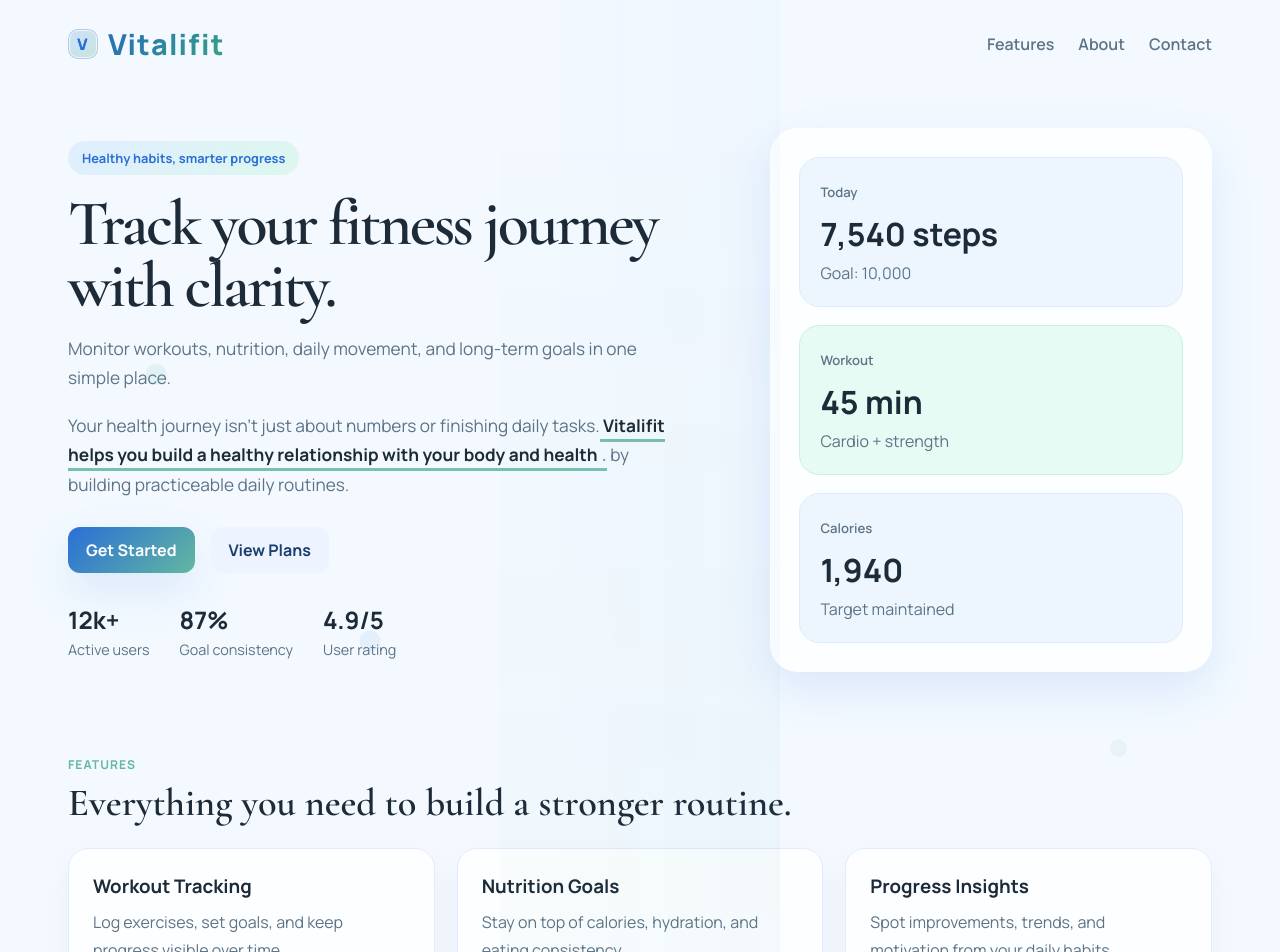
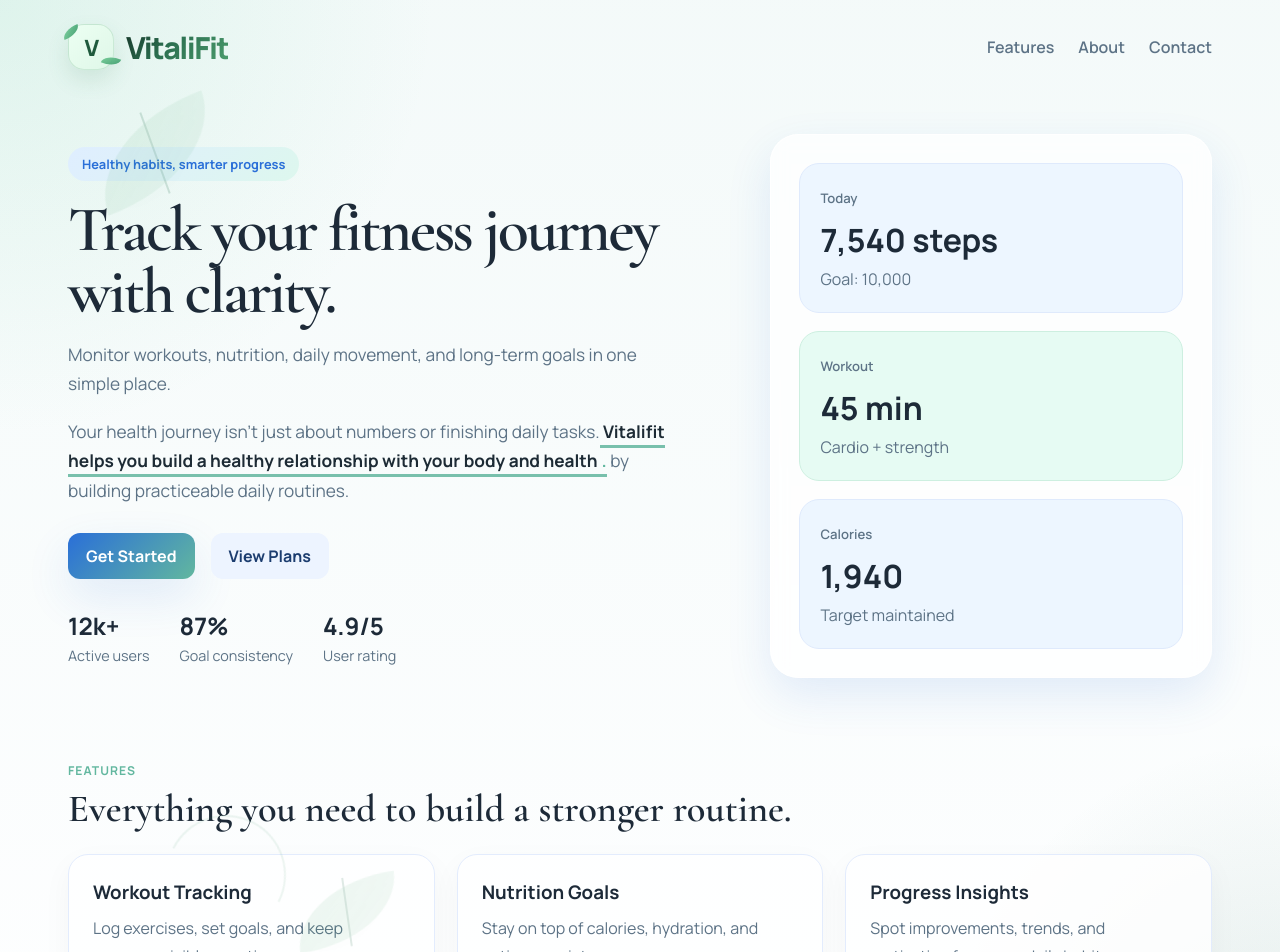
Before and after one commit to aryans2008123-eng/health-fitness-tracker, a React (Vite) app in the folder client/: page / in a window 1280 px wide. Shown: the top 952 px of the page. Built offline with nearby package versions, Linux system fonts and the light colour scheme; no server answers; the HTML template or start-up script is replaced by a standard one.

Commit message:
Rebrand to VitaliFit with refined organic styling

```diff
--- a/client/src/components/LandingPage/LandingPage.css
+++ b/client/src/components/LandingPage/LandingPage.css
@@ -58,34 +58,86 @@ button {
   min-height: 100vh;
   position: relative;
   overflow: hidden;
+  background:
+    radial-gradient(circle at top left, rgba(123, 214, 174, 0.18), transparent 26%),
+    radial-gradient(circle at bottom right, rgba(55, 123, 105, 0.13), transparent 20%),
+    linear-gradient(180deg, rgba(244, 250, 248, 0.8), rgba(255, 255, 255, 0.9));
 }
 
-.landing-page::before,
-.landing-page::after {
-  content: '';
+.background-symbols {
   position: absolute;
   inset: 0;
   pointer-events: none;
-  background-repeat: no-repeat;
-  background-size: 280px auto;
-  opacity: 0.16;
+  z-index: 0;
 }
 
-.landing-page::before {
-  background-image: radial-gradient(circle at 20% 35%, rgba(98, 183, 159, 0.7) 0 10px, transparent 11px),
-    radial-gradient(circle at 70% 24%, rgba(42, 111, 216, 0.5) 0 9px, transparent 10px),
-    linear-gradient(180deg, transparent 0%, rgba(98, 183, 159, 0.18) 100%);
-  background-position: 10% 20%, 80% 60%, center;
+.symbol {
+  position: absolute;
+  display: block;
+  opacity: 0.32;
+  filter: drop-shadow(0 8px 18px rgba(50, 116, 89, 0.1));
 }
 
-.landing-page::after {
-  background-image: radial-gradient(circle at 25% 60%, rgba(42, 111, 216, 0.45) 0 10px, transparent 11px),
-    radial-gradient(circle at 78% 70%, rgba(98, 183, 159, 0.5) 0 8px, transparent 9px),
-    linear-gradient(90deg, transparent 0%, rgba(42, 111, 216, 0.12) 100%);
-  background-position: 30% 80%, 90% 40%, center;
+.leaf {
+  width: 130px;
+  height: 86px;
+  background: linear-gradient(135deg, rgba(86, 177, 116, 0.32), rgba(51, 152, 99, 0.18));
+  border-radius: 100% 0 100% 0 / 100% 0 100% 0;
+  transform: rotate(-20deg);
+}
+
+.leaf::before {
+  content: '';
+  position: absolute;
+  left: 50%;
+  top: 0;
+  bottom: 0;
+  width: 2px;
+  background: rgba(35, 109, 77, 0.55);
+  transform: translateX(-50%);
+}
+
+.leaf-one {
+  top: 110px;
+  left: 7%;
+}
+
+.leaf-two {
+  top: 220px;
+  right: 9%;
+  transform: rotate(18deg) scale(0.92);
+}
+
+.leaf-three {
+  bottom: 120px;
+  left: 22%;
+  transform: rotate(-8deg) scale(0.8);
+}
+
+.pulse {
+  width: 120px;
+  height: 120px;
+  border: 2px solid rgba(56, 143, 96, 0.28);
+  border-left-color: transparent;
+  border-bottom-color: transparent;
+  border-radius: 50%;
+}
+
+.pulse-one {
+  right: 18%;
+  top: 160px;
+  transform: rotate(24deg);
+}
+
+.pulse-two {
+  left: 13%;
+  bottom: 140px;
+  transform: rotate(-18deg);
 }
 
 .topbar {
+  position: relative;
+  z-index: 1;
   max-width: 1200px;
   margin: 0 auto;
   padding: 24px 28px;
@@ -97,32 +149,65 @@ button {
 .brand {
   display: inline-flex;
   align-items: center;
-  gap: 10px;
-  font-size: 1.8rem;
-  font-weight: 800;
-  color: var(--text);
-  letter-spacing: 0.04em;
+  gap: 12px;
+  font-size: 1.9rem;
+  font-weight: 900;
+  letter-spacing: -0.05em;
   text-transform: none;
   font-family: 'Manrope', 'Segoe UI', sans-serif;
-  background: linear-gradient(135deg, #1f5dc8, #3aa283);
+  color: #173629;
+}
+
+.brand-text {
+  background: linear-gradient(135deg, #173629, #2b6f50 42%, #4e9f6f 100%);
   -webkit-background-clip: text;
   background-clip: text;
   color: transparent;
 }
 
 .brand-mark {
+  position: relative;
   display: inline-flex;
   align-items: center;
   justify-content: center;
-  width: 30px;
-  height: 30px;
-  border-radius: 10px;
-  background: linear-gradient(135deg, rgba(42, 111, 216, 0.18), rgba(98, 183, 159, 0.3));
-  border: 1px solid rgba(42, 111, 216, 0.18);
-  color: #2a6fd8;
-  font-weight: 900;
-  font-size: 0.98rem;
-  box-shadow: inset 0 0 0 1px rgba(255, 255, 255, 0.7);
+  width: 46px;
+  height: 46px;
+  border-radius: 16px;
+  background: linear-gradient(135deg, #ecfff2, #dff7e8);
+  border: 1px solid rgba(64, 147, 96, 0.18);
+  box-shadow: 0 10px 22px rgba(63, 134, 92, 0.14);
+  overflow: visible;
+}
+
+.brand-v {
+  position: relative;
+  z-index: 1;
+  color: #1e5a3c;
+  font-weight: 1000;
+  font-size: 1.4rem;
+  letter-spacing: -0.08em;
+}
+
+.leaf-spark {
+  position: absolute;
+  width: 18px;
+  height: 10px;
+  background: linear-gradient(135deg, #79d39b, #2e8f60);
+  border-radius: 100% 0 100% 0;
+  transform-origin: center;
+  opacity: 0.9;
+}
+
+.leaf-left {
+  left: -7px;
+  top: 2px;
+  transform: rotate(-22deg);
+}
+
+.leaf-right {
+  right: -7px;
+  bottom: 3px;
+  transform: rotate(22deg);
 }
 
 .nav {
--- a/client/src/components/LandingPage/LandingPage.jsx
+++ b/client/src/components/LandingPage/LandingPage.jsx
@@ -7,10 +7,22 @@ function LandingPage({ onGetStarted, onOpenContact }) {
 
   return (
     <div className="landing-page">
+      <div className="background-symbols" aria-hidden="true">
+        <span className="symbol leaf leaf-one" />
+        <span className="symbol leaf leaf-two" />
+        <span className="symbol leaf leaf-three" />
+        <span className="symbol pulse pulse-one" />
+        <span className="symbol pulse pulse-two" />
+      </div>
+
       <header className="topbar">
-        <div className="brand" aria-label="Vitalifit logo">
-          <span className="brand-mark">V</span>
-          Vitalifit
+        <div className="brand" aria-label="VitaliFit logo">
+          <span className="brand-mark" aria-hidden="true">
+            <span className="brand-v">V</span>
+            <span className="leaf-spark leaf-left" />
+            <span className="leaf-spark leaf-right" />
+          </span>
+          <span className="brand-text">VitaliFit</span>
         </div>
 
         <nav className="nav">
--- a/client/src/index.css
+++ b/client/src/index.css
@@ -7,12 +7,18 @@ body,
 }
 
 .site-footer {
-  width: 100%;
+  position: relative;
+  z-index: 1;
+  max-width: 740px;
+  margin: 0 auto 18px;
+  padding: 12px 22px;
+  border-radius: 999px;
   text-align: center;
-  padding: 12px 16px 18px;
   font-size: 0.74rem;
-  letter-spacing: 0.04em;
-  color: rgba(29, 42, 56, 0.7);
-  background: rgba(255, 255, 255, 0.2);
-  border-top: 1px solid rgba(42, 111, 216, 0.08);
+  letter-spacing: 0.06em;
+  font-weight: 700;
+  color: #1d4d34;
+  background: linear-gradient(135deg, rgba(215, 248, 225, 0.96), rgba(239, 255, 243, 0.96));
+  border: 1px solid rgba(73, 153, 103, 0.22);
+  box-shadow: 0 12px 26px rgba(42, 109, 73, 0.12);
 }
```
